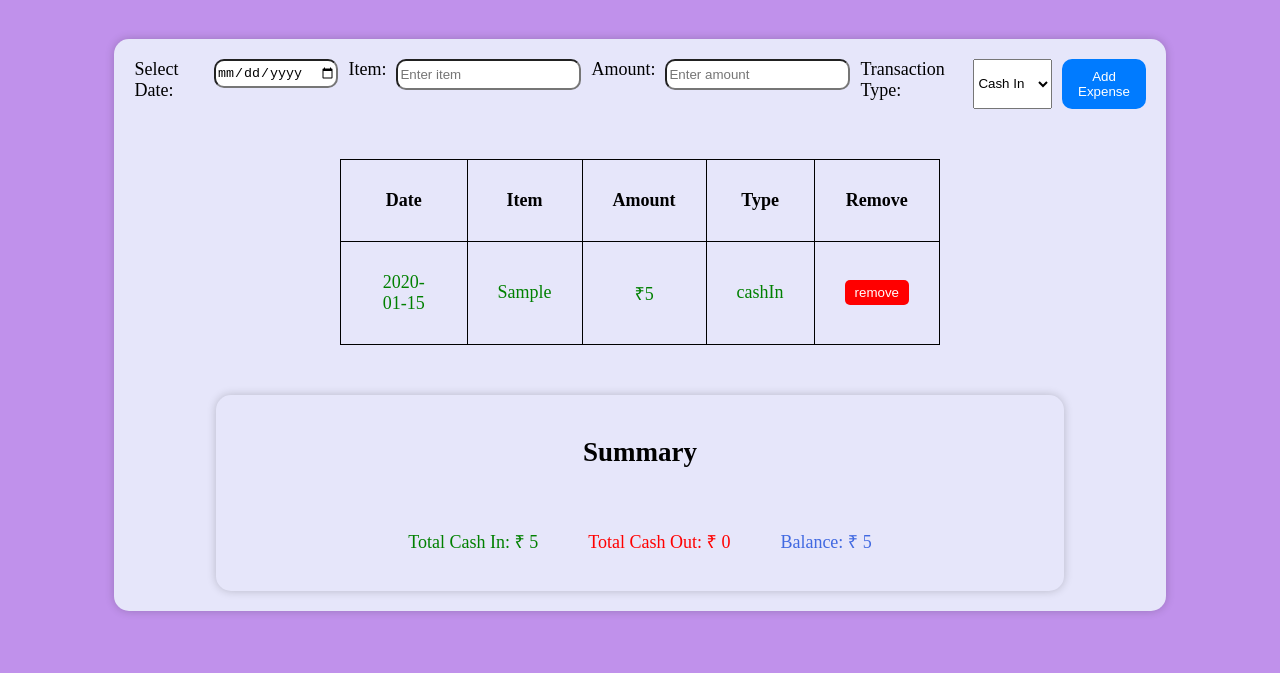
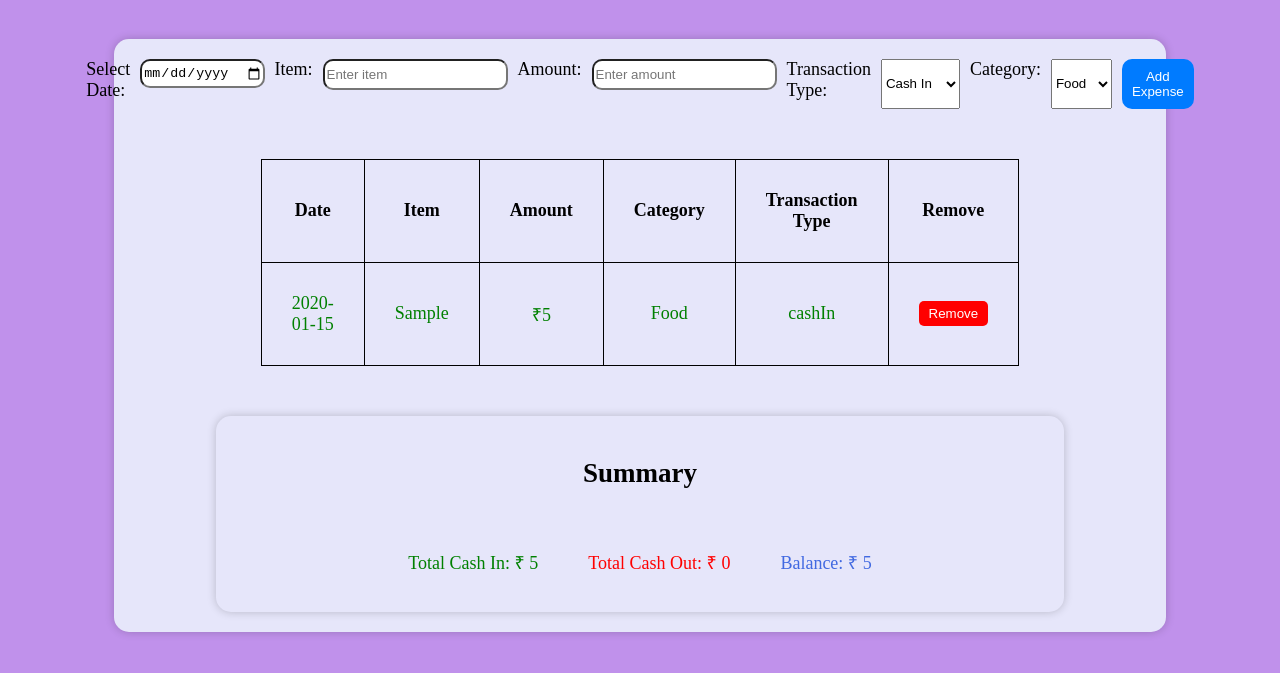
Before and after one commit to Ace-ix/Expense_Tracker, a plain HTML site: page index.html in a window 1280 px wide. Both pictures are taken after typing "2020-01-15", "Sample", "5" into the empty fields and a click on the button "Add Expense". Shown: the part 69-742 px from the top of the page. Drawn offline with Linux system fonts and the light colour scheme.

Commit message:
categories added

```diff
--- a/index.html
+++ b/index.html
@@ -21,6 +21,13 @@
                 <option id="in" value="cashIn">Cash In</option>
                 <option id='out 'value="cashOut">Cash Out</option>
             </select>
+            <label for="category">Category:</label>
+            <select id="category">
+                <option id="Food">Food</option>
+                <option id="Travel">Travel</option>
+                <option id="Health">Health</option>
+                <option id="other">Other</option>
+            </select>
             <button type="submit" onclick="addItem()">Add Expense</button>
         </form>
         <div id="table">
@@ -30,7 +37,8 @@
                         <th>Date</th>
                         <th>Item</th>
                         <th>Amount</th>
-                        <th>Type</th>
+                        <th>Category</th>
+                        <th>Transaction Type</th>
                         <th>Remove</th>
                     </tr>
                 </thead>
--- a/track.js
+++ b/track.js
@@ -1,36 +1,88 @@
-var expenses = []
+window.onload = () => {
+  const saved = localStorage.getItem('expenses');
+  if (saved) {
+    expenses = JSON.parse(saved);
+    renderTable();
+    calculateTotal();
+  }
+};
+
+localStorage.getItem('expenses')
+
+
+let expenses = [];
+
 function addItem() {
-    event.preventDefault();  // prevent form submission
-    var Date = document.getElementById('Date')
-    var itemName = document.getElementById('item')
-    var amount = document.getElementById('amount')
-    var Type = document.getElementById('Type')
-    if (!Date.value || !itemName.value || !amount.value || !Type.value) {
-        alert("Please fill all the fields.");
-        return;
+  event.preventDefault();
+
+  const date = document.getElementById('Date').value;
+  const item = document.getElementById('item').value;
+  const amount = parseFloat(document.getElementById('amount').value);
+  const category = document.getElementById('category').value;
+  const type = document.getElementById('Type').value;
+
+  if (!date || !item || !amount || !type) {
+    alert("Please fill all the fields.");
+    return;
+  }
+
+  const expense = {
+    id: Date.now(),
+    date,
+    item,
+    amount,
+    category,
+    type
+
+  };
+
+  expenses.push(expense);
+  renderTable();
+  calculateTotal();
+  localStorage.setItem('expenses', JSON.stringify(expenses));
+  document.getElementById('expenseForm').reset();
+}
+
+function removeItem(button, id) {
+  button.parentElement.parentElement.remove();
+  expenses = expenses.filter(exp => exp.id !== id);
+  calculateTotal();
+  localStorage.setItem('expenses', JSON.stringify(expenses));
+}
+
+function renderTable() {
+  const tableBody = document.getElementById('tableBody');
+  tableBody.innerHTML = '';
+  localStorage.getItem('expenses')
+
+  expenses.forEach(exp => {
+    const row = document.createElement('tr');
+    row.style.color = exp.type === "cashIn" ? "green" : "red";
+    row.innerHTML = `
+      <td>${exp.date}</td>
+      <td>${exp.item}</td>
+      <td>₹${exp.amount}</td>
+      <td>${exp.category}</td>
+      <td>${exp.type}</td>
+      <td><button id='remove' onclick="removeItem(this, ${exp.id})">Remove</button></td>
+    `;
+    tableBody.appendChild(row);
+  });
+}
+
+function calculateTotal() {
+  let totalCashIn = 0;
+  let totalCashOut = 0;
+
+  expenses.forEach(exp => {
+    if (exp.type === "cashIn") {
+      totalCashIn += exp.amount;
+    } else {
+      totalCashOut += exp.amount;
     }
-    var expense = [Date.value, itemName.value, amount.value, Type.value];
-    expenses.push(expense);
-    var col = Type.value === "cashIn" ? "green" : "red";
-    var list = document.getElementById('tableBody');
-    var element = document.createElement('tr');
-    element.style.color = col;
-    element.innerHTML = `<td>${Date.value}</td><td>${itemName.value}</td><td>${'₹'+amount.value}</td><td>${Type.value}</td><td><button id='remove'onclick="this.parentElement.parentElement.remove()">remove</button></td>`;
-    list.appendChild(element);
-    document.getElementById('expenseForm').reset();
+  });
 
-    var totalCashIn = 0;
-    var totalCashOut = 0;
-    for (i in expenses) {
-        if (expenses[i][3] === "cashIn") {
-            totalCashIn += parseFloat(expenses[i][2]);}
-        else {
-            totalCashOut += parseFloat(expenses[i][2]);}
-    }
-    var totalcashin = document.getElementById('cashin');
-    var balance = document.getElementById('bal');
-    var totalcashout = document.getElementById('cashout');
-    totalcashin.innerText = "Total Cash In: "+'₹ ' + totalCashIn;
-    totalcashout.innerText = "Total Cash Out: "+'₹ ' + totalCashOut;
-    balance.innerText = "Balance: "+'₹ ' + (totalCashIn - totalCashOut);
+  document.getElementById('cashin').innerText = "Total Cash In: ₹ " + totalCashIn;
+  document.getElementById('cashout').innerText = "Total Cash Out: ₹ " + totalCashOut;
+  document.getElementById('bal').innerText = "Balance: ₹ " + (totalCashIn - totalCashOut);
 }
```
